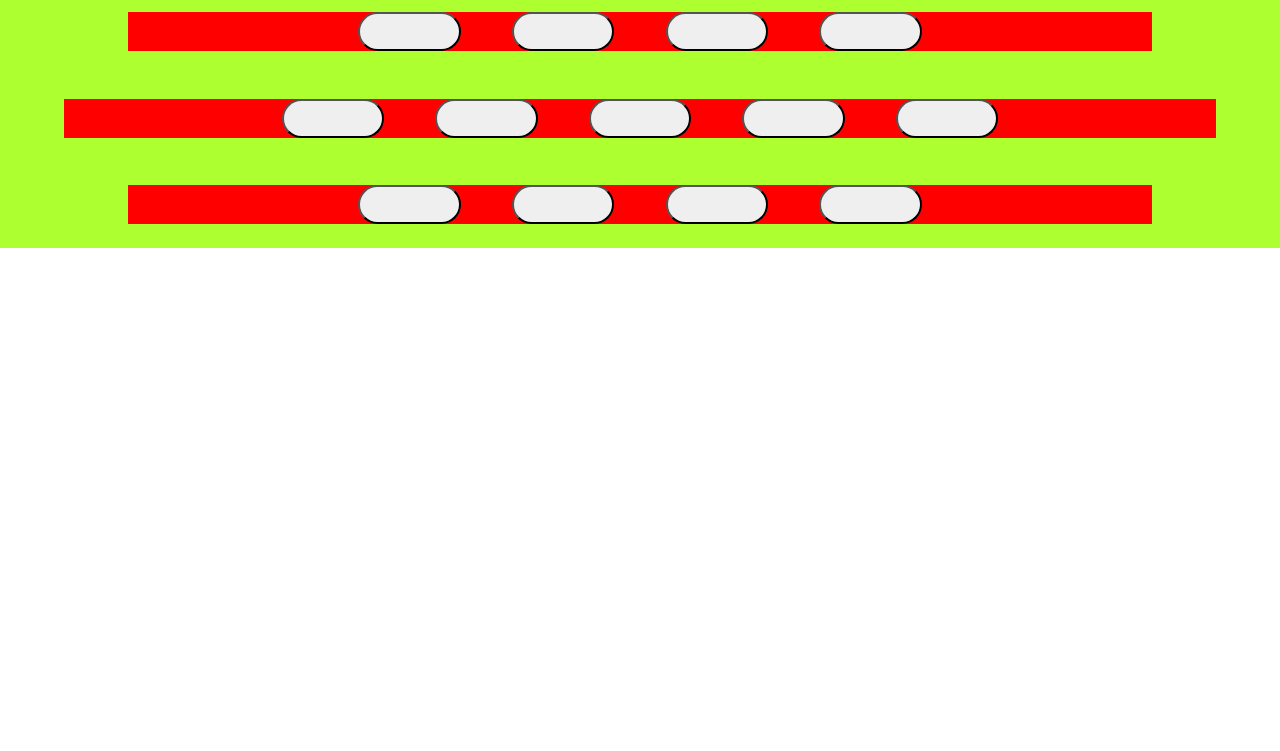
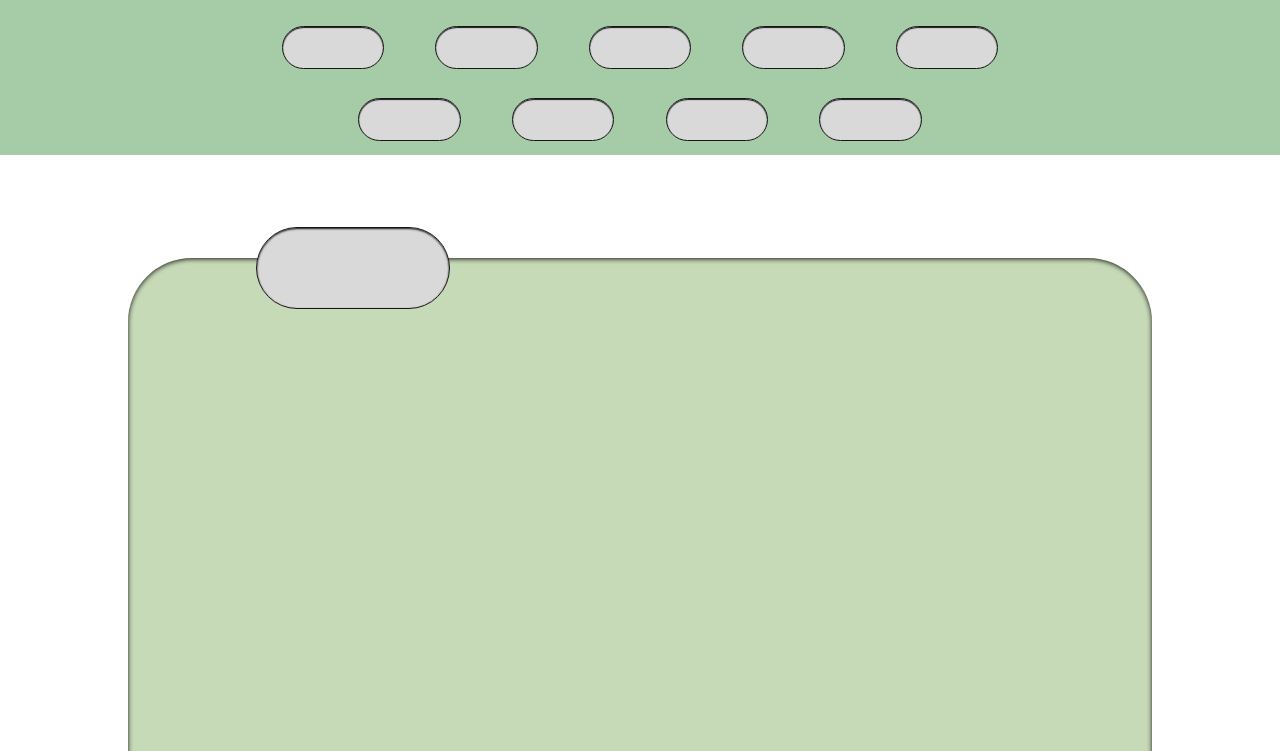
Before and after one commit to BryamSenac/encontre_saude, a plain HTML site: page pages/primeiroSocorrosPages/primeirosSocorros.html in a window 1280 px wide. Shown: the part 179-930 px from the top of the page. Drawn offline with Linux system fonts and the light colour scheme; files whose address does not match are found by name.

Commit message:
atlz_beto_ajuste_de_desing_cores

```diff
--- a/pages/primeiroSocorrosPages/primeirosSocorros.css
+++ b/pages/primeiroSocorrosPages/primeirosSocorros.css
@@ -5,7 +5,7 @@
 
 body{
     width: 100vw;
-    height: 200vh;
+    height: 180vh;
     overflow-x: hidden;
     padding: 0%;
     margin: 0%;
@@ -13,7 +13,7 @@
 
 main{
  width: 100vw;
- height: 270vh;
+ height: 150vh;
  display: flex;
  flex-direction: column;
  align-items: center;
@@ -24,18 +24,11 @@
     height: 20vh;
 }
 
-input{
-    height: 2%;
-    width: 70%;
-    border-radius: 5vw;
-    margin-top: 2vw;
-}
-
 #btns_mae{
     width: 100vw;
-    height: 12%;
-    background-color: greenyellow;
-    margin-top: 1vw;
+    height: 18%;
+    background-color: #A5CBA7;
+    margin-top: 3vw;
     display: flex;
     flex-direction: column;
     align-items: center;
@@ -43,26 +36,25 @@
 }
 
 #btns1{
-    background-color: red;
+
     width: 80%;
-    height: 15%;
+    height: 20%;
     display: flex;
     justify-content: center;
 
 }
 
 #btns2{
-    background-color: red;
+
     width: 90%;
-    height: 15%;
+    height: 20%;
    display: flex;
     justify-content: center;
 }
 
 #btns3{
-    background-color: red;
     width: 80%;
-    height: 15%;
+    height: 20%;
     display: flex;
     justify-content: center;
 }
@@ -73,4 +65,30 @@
     border-radius: 5vw;
     margin-left: 2vw;
     margin-right: 2vw;
+    background-color: #D9D9D9;
+    border: solid #171717 0.1vw;
+    box-shadow: inset 0 1px 1px #171717;
 }
+
+#infos_bt{
+    background-color: #C7DAB7;
+    width: 80vw;
+    height: 80vh;
+    margin-top: 8vw;
+    border-radius: 5vw;
+    box-shadow: inset 0 1px 5px #171717;
+}
+
+#card_bt{
+     background-color: #D9D9D9;
+    width: 15vw;
+    height: 10vh;
+    margin-top: 8vw;
+    border-radius: 10vw;
+    position: absolute;
+    top: 38%;
+    left: 20%;
+    border: solid #171717 0.1vw;
+    box-shadow: inset 0 1px 2px #171717;
+
+}
--- a/pages/primeiroSocorrosPages/primeirosSocorros.html
+++ b/pages/primeiroSocorrosPages/primeirosSocorros.html
@@ -15,7 +15,6 @@
 
       <main>
 
-         <input>
 
          <div id="btns_mae">
 
--- a/pages/sintomasPages/sintomas.css
+++ b/pages/sintomasPages/sintomas.css
@@ -3,34 +3,35 @@
 @import url(./../../view/logo/logo.css);
 @import url(./../../view/footer/footer.css);
 
-body{
+body {
   height: 100vh;
   width: 100vw;
   overflow-y: auto;
   overflow-x: hidden;
   padding: 0;
   margin: 0;
+  background-color: #262525;
 }
 
-header{
+header {
   height: 10vh;
   width: 100vw;
 }
 
-main{
+main {
   width: 100vw;
   height: 80vh;
   display: flex;
-    justify-content:center;
+  justify-content: center;
   align-items: center;
 }
 
-footer{
+footer {
   width: 100vw;
   height: 10vh;
 }
 
-#chat{
+#chat {
   background-color: red;
   height: 90%;
   width: 60%;
@@ -44,10 +45,11 @@
 
 
 
-#feedback1{
-    width: 60vw ;
+#feedback1 {
+  width: 60vw;
   height: 10vh;
- background-color: blue;
+  background-color: #FFFFFF;
+  border-radius: 1vw;
 
   display: flex;
   flex-direction: row;
@@ -59,11 +61,12 @@
   left: 95%;
   top: 19%;
 }
-#feedback2{
-    width: 60vw ;
+
+#feedback2 {
+  width: 60vw;
   height: 10vh;
-     background-color: blue;
-
+  background-color: #FFFFFF;
+  border-radius: 1vw;
 
   display: flex;
   flex-direction: row;
@@ -76,11 +79,11 @@
   top: 31%;
 }
 
-#feedback3{
- width: 60vw ;
+#feedback3 {
+  width: 60vw;
   height: 10vh;
-    background-color: blue;
-
+  background-color: #FFFFFF;
+  border-radius: 1vw;
   display: flex;
   flex-direction: row;
   justify-content: start;
@@ -92,11 +95,11 @@
   top: 43%;
 }
 
-#feedback4{
- width: 60vw ;
+#feedback4 {
+  width: 60vw;
   height: 10vh;
- background-color: blue;
-
+  background-color: #FFFFFF;
+  border-radius: 1vw;
   display: flex;
   flex-direction: row;
   justify-content: start;
@@ -108,11 +111,11 @@
   top: 55%;
 }
 
-#feedback5{
-    width: 60vw ;
+#feedback5 {
+  width: 60vw;
   height: 10vh;
-    background-color: blue;
-
+  background-color: #FFFFFF;
+  border-radius: 1vw;
 
   display: flex;
   flex-direction: row;
@@ -125,61 +128,61 @@
   top: 67%;
 }
 
-#bola1{
-    background-color: green;
+#bola1 {
+  background-color: #5EA7FF;
   width: 5%;
   height: 55%;
   border-radius: 25vw;
   margin-left: 1vw;
 }
 
-#bola2{
-  background-color: green;
+#bola2 {
+  background-color: #ABFB4F;
   width: 5%;
   height: 55%;
   border-radius: 25vw;
   margin-left: 1vw;
 }
 
-#bola3{
-   background-color: green;
+#bola3 {
+  background-color: #FFEA00;
   width: 5%;
   height: 55%;
   border-radius: 25vw;
   margin-left: 1vw;
 }
 
-#bola4{
-   background-color: green;
+#bola4 {
+  background-color: #FF771C;
   width: 5%;
   height: 55%;
   border-radius: 25vw;
   margin-left: 1vw;
 }
 
-#bola5{
-   background-color: green;
+#bola5 {
+  background-color: #D51717;
   width: 5%;
   height: 55%;
   border-radius: 25vw;
   margin-left: 1vw;
 }
 
-#text_chat{
+#text_chat {
 
   width: 80%;
   height: 80%;
-    border-radius: 3vw ;
+  border-radius: 3vw;
   display: flex;
   align-items: start;
   overflow-x: hidden;
   resize: none;
   padding: 2vw;
   margin-bottom: 4vw;
-    scrollbar-width: none ;
+  scrollbar-width: none;
 }
 
-#btnchat{
+#btnchat {
   width: 6%;
   height: 10%;
   border-radius: 25vw;
@@ -230,19 +233,19 @@
   justify-content: center;
 }
 
-/* Frente: textarea + botão */
+/* Frente*/
 .card-front {
-  background-color: red;
+  background-color: #F0ECD9;
   flex-direction: row;
   align-items: end;
   justify-content: space-around;
   padding: 2vw;
 }
 
-/* Verso: cartão ativado */
+/* Verso*/
 .card-back {
-  background-color: darkgreen;
-  color: white;
+  background-color: #F0ECD9;
+  color: black;
   font-size: 2rem;
   transform: rotateY(180deg);
 }
@@ -251,10 +254,11 @@
 #btnchat {
   width: 6%;
   height: 10%;
-  background-color: white;
+  background-color: #797979;
   border-radius: 25vw;
   margin-bottom: 5vw;
   cursor: pointer;
+
 }
 
 /* Estilo do input */
@@ -270,6 +274,6 @@
 }
 
 /* Quando clicado, gira o chat */
-#flip:checked ~ #chat-container #chat {
+#flip:checked~#chat-container #chat {
   transform: rotateY(180deg);
 }
```
Also changed, not shown: pages/sintomasPages/sintomas.html (+1 -1 lines). Lines whose indentation alone changed are shown as unchanged.
